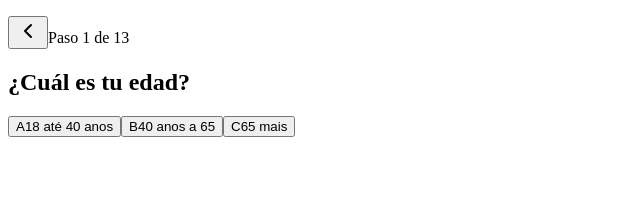
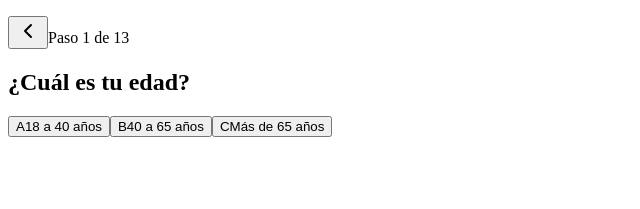
Before and after one commit to GustavoGrecov/La-Ruta-del-T-Tu-Protocolo, a React (Vite) app in the folder client/: page /#/quiz in a window 1280 px wide. Shown: the top 209 px of the page, without its empty margins (0-640 px from the left). Built offline with nearby package versions, Linux system fonts and the light colour scheme; a web font is replaced by a local one.

Commit message:
Translate Age Options to Spanish

```diff
--- a/client/src/pages/Quiz.tsx
+++ b/client/src/pages/Quiz.tsx
@@ -10,9 +10,9 @@ const QUESTIONS = [
     question: "¿Cuál es tu edad?",
     type: "age-cards",
     options: [
-      "18 até 40 anos",
-      "40 anos a 65",
-      "65 mais"
+      "18 a 40 años",
+      "40 a 65 años",
+      "Más de 65 años"
     ]
   },
   {
```
